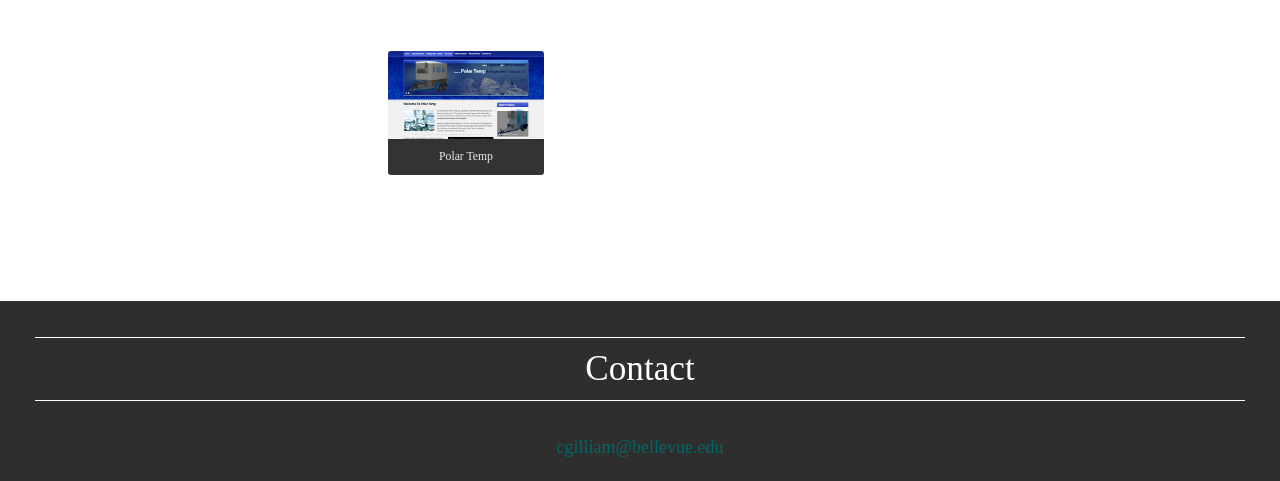
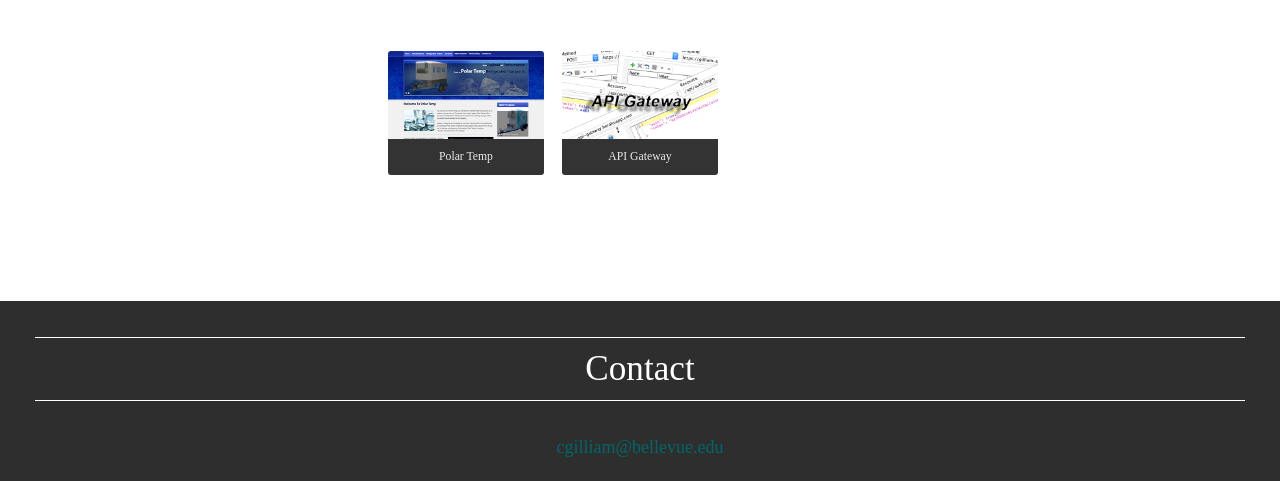
Before and after one commit to imaaxa/biosite, a plain HTML site: page index.html in a window 1280 px wide. Shown: the part 4419-4900 px from the top of the page. Drawn offline with nearby package versions, Linux system fonts and the light colour scheme.

Commit message:
Added API Gateway link and thumbnail

```diff
--- a/index.html
+++ b/index.html
@@ -505,6 +505,15 @@
         </figure>
         <!-- End figure -->
 
+        <!-- Begin figure -->
+        <figure class="example">
+          <a class="example-link" href="https://gilliam-api-gateway.herokuapp.com/" target="_blank">
+            <img class="example-image" src="./images/api_gateway_th.png" alt="API Gateway" />
+            <figcaption class="example-caption">API Gateway</figcaption>
+          </a>
+        </figure>
+        <!-- End figure -->
+
       </div>
     </article>
     <!-- End examples -->
```
Also changed, not shown: images/api_gateway_th.png (added).
